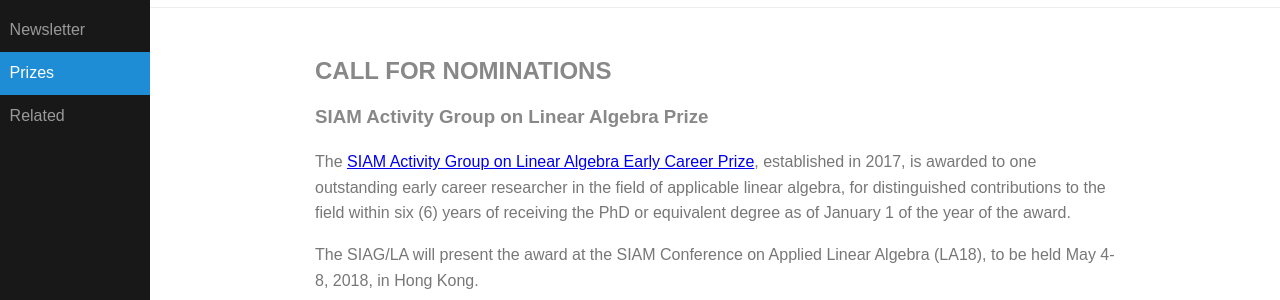
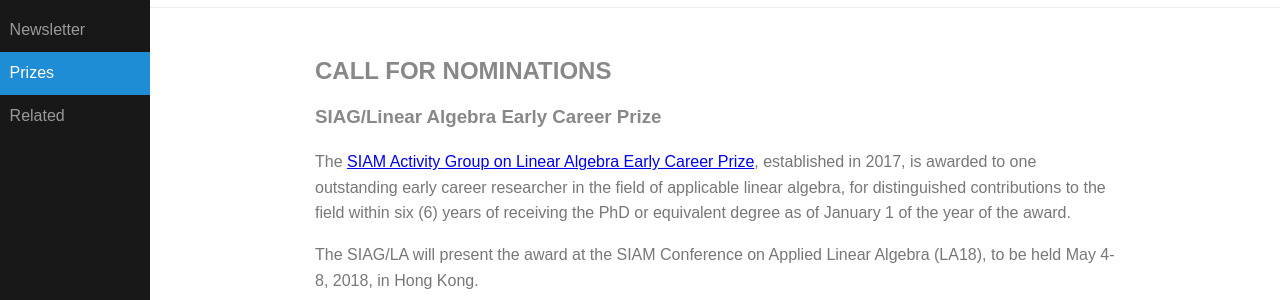
Before and after one commit to dbindel/siagla, a Jekyll site: the page built from prize_early_career_call.html, in a window 1280 px wide and 1301 px high. Shown: the part 256-556 px from the top of the window. Built offline with Jekyll 4.4.1, drawn with Linux system fonts in a browser that asks for light colours.

Commit message:
Modified early career prize

```diff
--- a/prize_early_career_call.html
+++ b/prize_early_career_call.html
@@ -6,7 +6,7 @@ nav: prizes
 
 <div class="content-subhead">
   <h2>CALL FOR NOMINATIONS</h2>
-  <h3>SIAM Activity Group on Linear Algebra Prize</h3>
+  <h3>SIAG/Linear Algebra Early Career Prize</h3>
 </div>
 
 <p>
```
